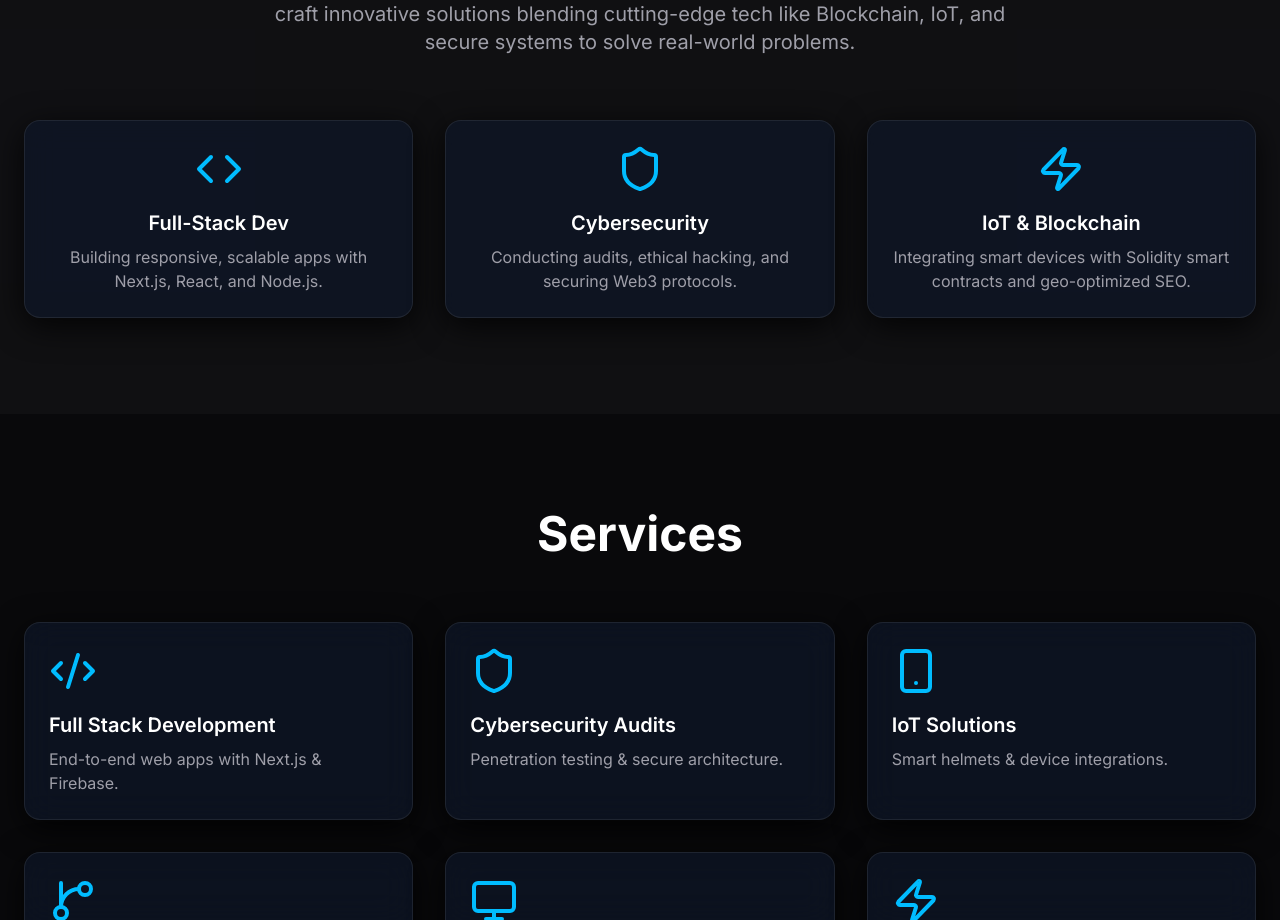
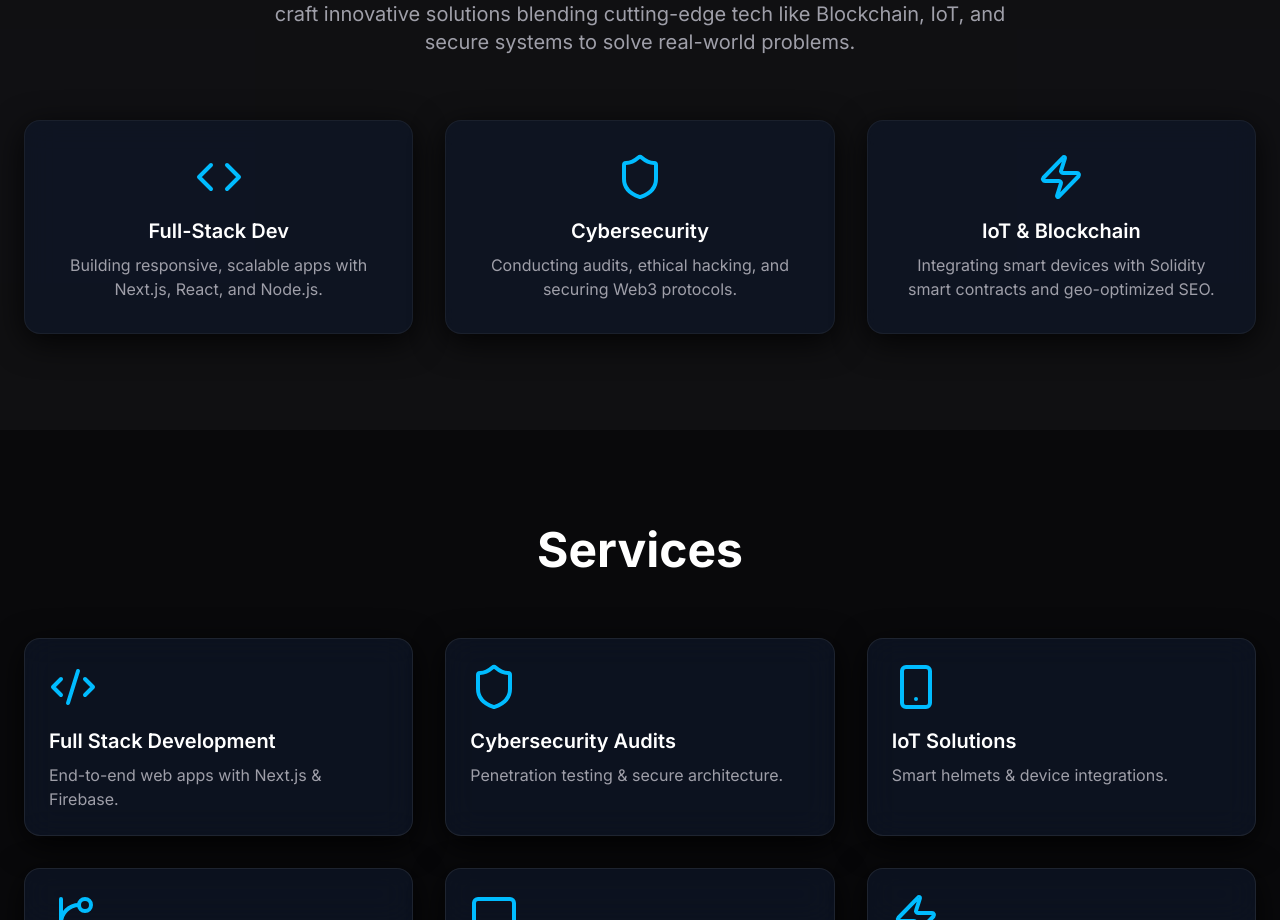
Before and after one commit to WhyNotNarayan/Portfolio, a Next.js app in the folder narayan-portfolio/: page / in a window 1280 px wide. Shown: the part 988-1908 px from the top of the page. Built offline with nearby package versions, Linux system fonts and the light colour scheme; no server answers.

Commit message:
CHANGE SOME DESIGN

```diff
--- a/narayan-portfolio/components/About.tsx
+++ b/narayan-portfolio/components/About.tsx
@@ -10,6 +10,7 @@ export default function About() {
           initial={{ opacity: 0, y: 40 }}
           whileInView={{ opacity: 1, y: 0 }}
           viewport={{ once: true }}
+          transition={{ duration: 0.8 }}
           className="text-center mb-16"
         >
           <h2 className="text-4xl md:text-5xl font-bold mb-4 text-white">About Me</h2>
@@ -21,35 +22,53 @@ export default function About() {
         </motion.div>
 
         <div className="grid md:grid-cols-3 gap-8">
+          {/* Card 1 - Full-Stack */}
           <motion.div
             initial={{ opacity: 0, y: 20 }}
             whileInView={{ opacity: 1, y: 0 }}
             viewport={{ once: true }}
-            className="glass p-6 rounded-2xl text-center"
+            whileHover={{
+              y: -10,
+              backgroundColor: "rgba(255, 255, 255, 0.05)",
+              borderColor: "rgba(56, 189, 248, 0.4)"
+            }}
+            className="glass p-8 rounded-2xl text-center border border-white/5 transition-colors duration-300 cursor-default"
           >
             <Code className="w-12 h-12 text-sky-400 mx-auto mb-4" />
             <h3 className="text-xl font-semibold mb-2 text-white">Full-Stack Dev</h3>
             <p className="text-zinc-400">Building responsive, scalable apps with Next.js, React, and Node.js.</p>
           </motion.div>
 
+          {/* Card 2 - Cybersecurity */}
           <motion.div
             initial={{ opacity: 0, y: 20 }}
             whileInView={{ opacity: 1, y: 0 }}
             viewport={{ once: true }}
             transition={{ delay: 0.1 }}
-            className="glass p-6 rounded-2xl text-center"
+            whileHover={{
+              y: -10,
+              backgroundColor: "rgba(255, 255, 255, 0.05)",
+              borderColor: "rgba(56, 189, 248, 0.4)"
+            }}
+            className="glass p-8 rounded-2xl text-center border border-white/5 transition-colors duration-300 cursor-default"
           >
             <Shield className="w-12 h-12 text-sky-400 mx-auto mb-4" />
             <h3 className="text-xl font-semibold mb-2 text-white">Cybersecurity</h3>
             <p className="text-zinc-400">Conducting audits, ethical hacking, and securing Web3 protocols.</p>
           </motion.div>
 
+          {/* Card 3 - IoT & Blockchain */}
           <motion.div
             initial={{ opacity: 0, y: 20 }}
             whileInView={{ opacity: 1, y: 0 }}
             viewport={{ once: true }}
             transition={{ delay: 0.2 }}
-            className="glass p-6 rounded-2xl text-center"
+            whileHover={{
+              y: -10,
+              backgroundColor: "rgba(255, 255, 255, 0.05)",
+              borderColor: "rgba(56, 189, 248, 0.4)"
+            }}
+            className="glass p-8 rounded-2xl text-center border border-white/5 transition-colors duration-300 cursor-default"
           >
             <Zap className="w-12 h-12 text-sky-400 mx-auto mb-4" />
             <h3 className="text-xl font-semibold mb-2 text-white">IoT & Blockchain</h3>
```
